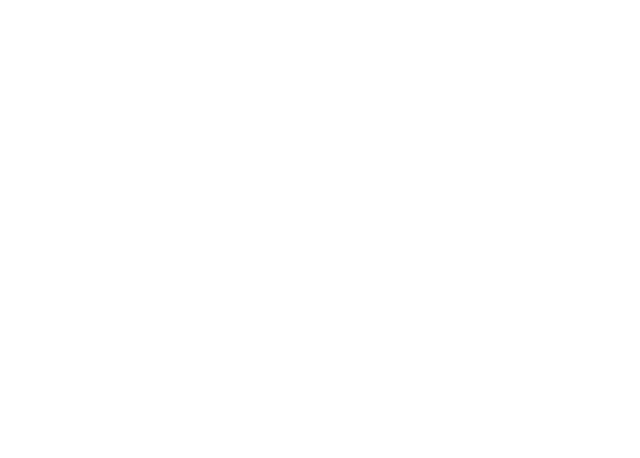
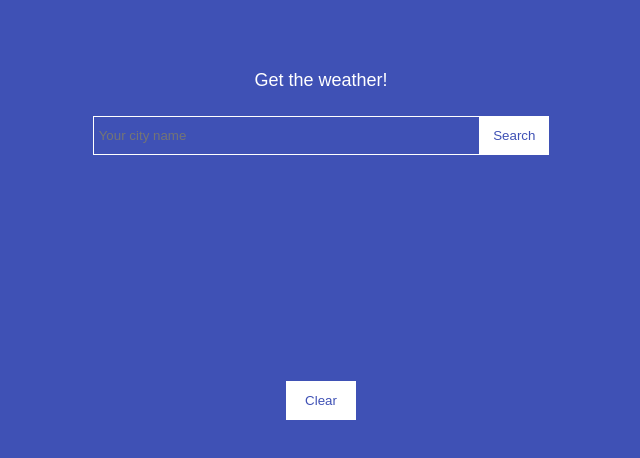
Before and after one commit to gagarina/open-weather-map-test, a plain HTML site: page index.html in a window 1280 px wide. Shown: the whole page, without its empty margins (319-959 px from the left). Drawn offline with nearby package versions, Linux system fonts and the light colour scheme.

Commit message:
Add page and style

```diff
--- a/css/style.css
+++ b/css/style.css
@@ -0,0 +1,55 @@
+body{
+    font-family: arial;
+    background-color: #3F51B5;
+}
+.header{
+    font-size: 18px;
+    font-weight: 100;
+    text-align: center;
+    margin-top: 70px;
+    color: #FFFFFF;
+}
+.input-form{
+    margin-top: 25px;
+    text-align: center;
+}
+.input-case{
+    background: transparent;
+    border: 1px solid white;
+    border-right: none;
+    outline: 5px;
+    padding-left: 5px;
+    color: white;
+    width: 30%;
+    height: 35px;
+
+}
+.btn-search{
+    width: 70px;
+    height: 39px;
+    background: white;
+    border: 1px solid white;
+    color: #3F51B5;
+    margin-left: -5px;
+    outline:none;
+}
+.btn-clear{
+    width: 70px;
+    height: 39px;
+    background: white;
+    border: 1px solid white;
+    color: #3F51B5;
+    margin: auto;
+    position: absolute;
+    top: 0;
+    left: 0;
+    bottom: 0;
+    right: 0;
+    outline:none;
+}
+.forecast{
+    font-family: arial;
+    color: white;
+    text-align: center;
+    margin-top: 15px;
+}
--- a/index.html
+++ b/index.html
@@ -2,9 +2,22 @@
 <html lang="en">
 <head>
     <meta charset="UTF-8">
-    <title>OpenWeatherMapTest</title>
+    <meta name="viewport" content="width=device-width, initial-scale=1.0">
+    <link rel="stylesheet" type="text/css" href="css/style.css">
+    <title>OpenWeatherMap</title>
 </head>
 <body>
+    <h1 class="header">Get the weather!</h1>
+    <form class="input-form">
+        <input class="input-case" type="text" placeholder="Your city name">
+        <input class="btn-search" type="button" value="Search">
+    </form>
+    <div class="forecast" class=forecast style="height:100px; overflow-y:hidden"></div>
+    <button class="btn-clear">Clear</button>
 
+    <script src="https://code.jquery.com/jquery-3.0.0.min.js"
+    integrity="sha256-JmvOoLtYsmqlsWxa7mDSLMwa6dZ9rrIdtrrVYRnDRH0="
+    crossorigin="anonymous"></script>
+    <script src="js/index.js"></script>
 </body>
 </html>
```
